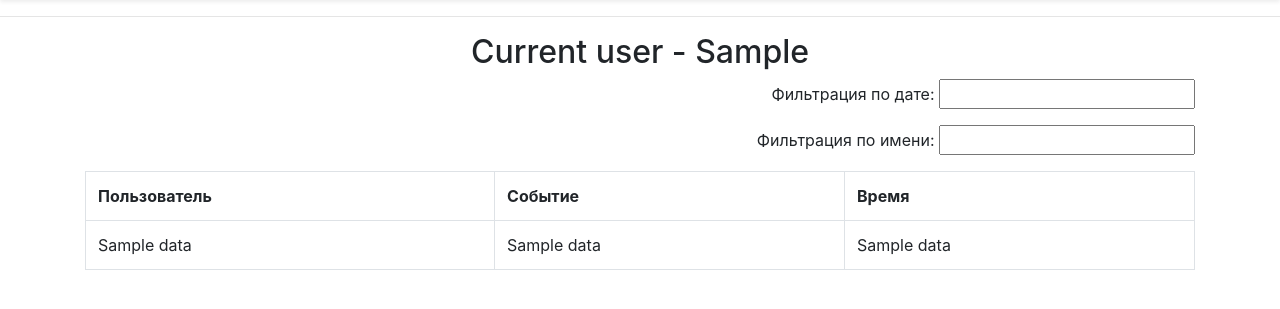
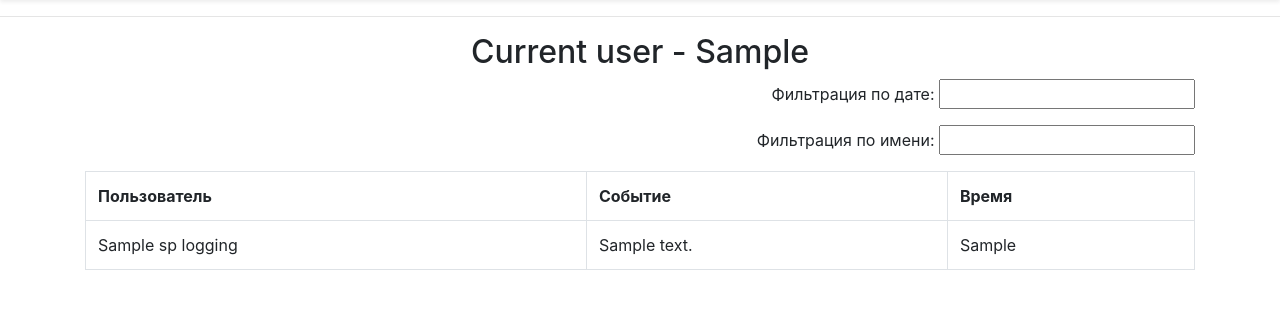
Before and after one commit to Rykovskov/wireguard1, a Flask app: template app/templates/logging.html in a window 1280 px wide. Shown: the part 71-380 px from the top of the page. Run offline with Flask 2, Linux system fonts and the light colour scheme; tables that the repository leaves empty hold one stand-in row (values such as "Sample post"); the template is opened without the code that fills it: values that come from a table or form of the project are taken from there, most other values are stand-ins (such as "Sample title", 1, 10 or a date in 2020); some libraries are stand-ins or nearby versions.

Commit message:
relize10 logging

```diff
--- a/app/templates/logging.html
+++ b/app/templates/logging.html
@@ -19,7 +19,7 @@
                     </tr>
                     {% for l in sp_logging %}
                         <tr>
-                            <td>{{l.name_users.data}}</td><td>{{l.descr.data}}</td><td>{{l.dt_event.data}}</td>
+                            <td>{{l.name_users}}</td><td>{{l.descr}}</td><td>{{l.dt_event}}</td>
                         <tr>
                     {% endfor %}
                 </table>
```
